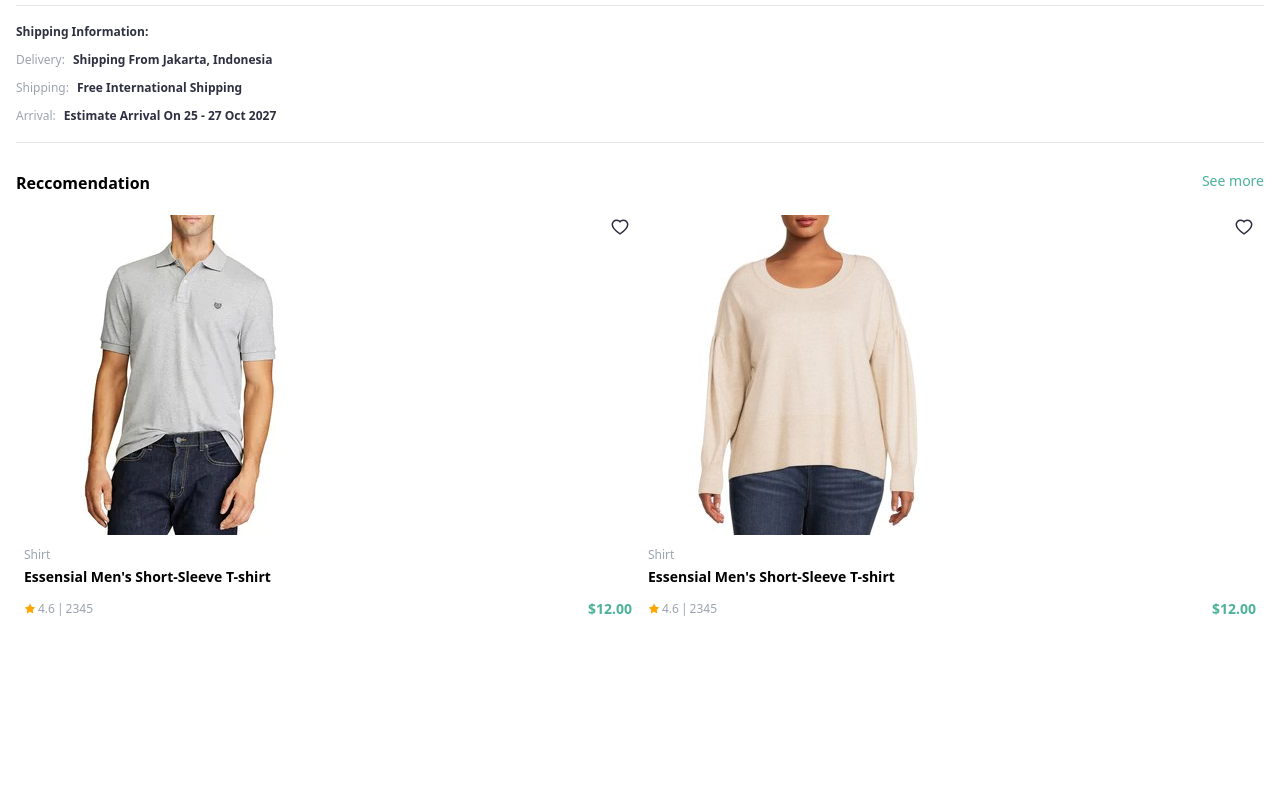
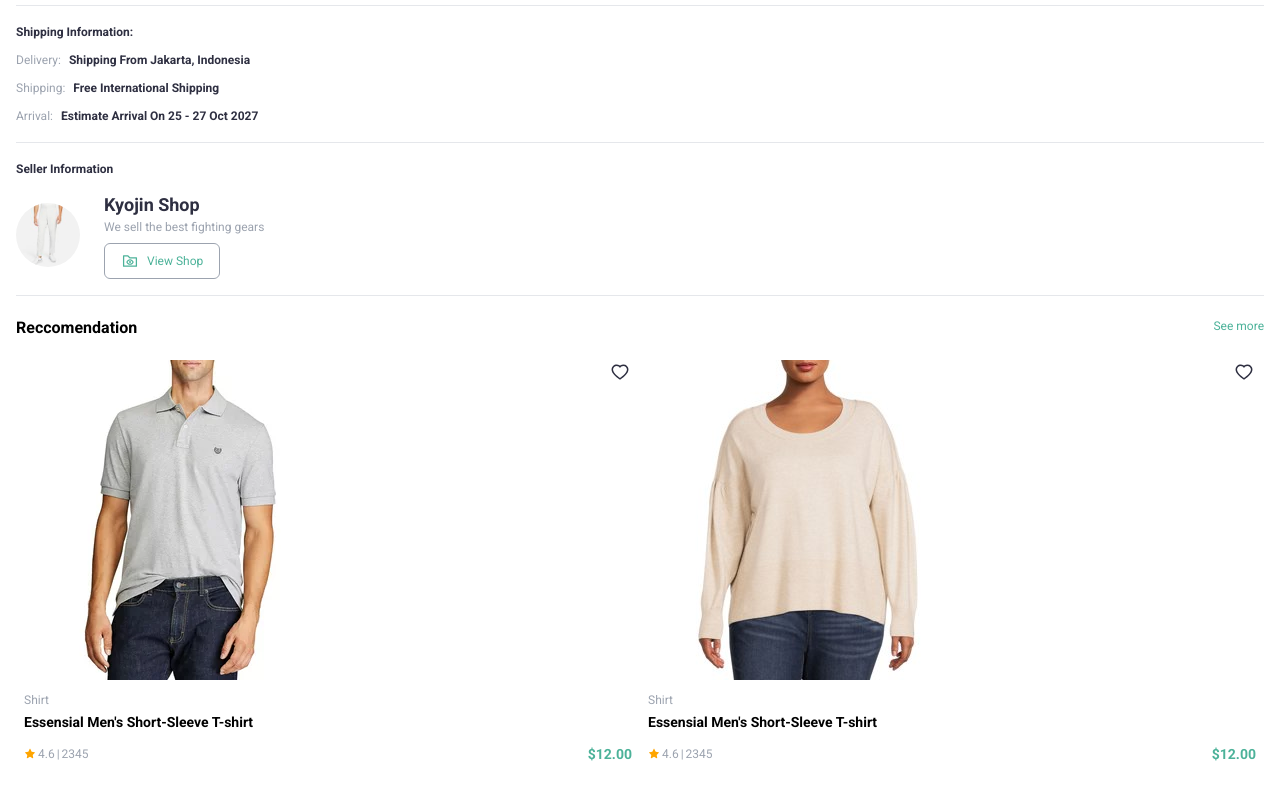
Before and after one commit to muhdszakari6/mobile-marketplace, a React (Vite) app: page /product/1 in a window 1280 px wide. Shown: the part 810-1610 px from the top of the page. Before the commit the page ends 1505 px from the top, so only its background shows below. Built offline with nearby package versions, Linux system fonts and the light colour scheme; the HTML template or start-up script is replaced by a standard one.

Commit message:
Review Component WIP

```diff
--- a/src/components/home/products.tsx
+++ b/src/components/home/products.tsx
@@ -7,7 +7,7 @@ const Products = () => {
         <h2 className="text-base font-bold text-black capitalize">
           Best Sale Product
         </h2>
-        <a href="#" className="text-sm text-primary-500 leading-7">
+        <a href="#" className="text-xs text-primary-500 leading-7">
           See more
         </a>
       </div>
--- a/src/components/product/product-about.tsx
+++ b/src/components/product/product-about.tsx
@@ -1,5 +1,6 @@
 import ProductDescription from "./product-description";
 import ProductShipping from "./product-shipping";
+import SellerInfo from "./seller-info";
 
 const properties = [
   { label: "Brand", value: "Puma" },
@@ -26,6 +27,7 @@ const ProductAbout = () => {
       </div>
       <ProductDescription />
       <ProductShipping />
+      <SellerInfo />
     </>
   );
 };
--- a/src/components/product/product-reviews.tsx
+++ b/src/components/product/product-reviews.tsx
@@ -1,5 +1,7 @@
 import { BsStarFill, BsStarHalf, BsStar } from "react-icons/bs";
 import Select from "../ui/select";
+import Pagination from "../ui/pagination";
+import ReviewItem from "./review-item";
 
 const ProductReviews = () => {
   const rating = 2.5;
@@ -8,7 +10,7 @@ const ProductReviews = () => {
   const emptyStars = Array.from(Array(Math.floor(5 - rating)).keys());
 
   return (
-    <div className="pb-3 mb-3 border-b border-gray-200">
+    <div className="pb-8 mb-3">
       <h3 className="text-black-500 text-xs leading-7 capitalize font-semibold">
         Review & Ratings
       </h3>
@@ -88,7 +90,7 @@ const ProductReviews = () => {
           </div>
         ))}
       </div>
-      <div className="flex items-end justify-between pt-3 pb-1 border-t border-gray-200">
+      <div className="flex items-end justify-between pt-3 mb-4 pb-1 border-t border-gray-200">
         <div className="flex flex-col">
           <h3 className="text-black-500 text-xs leading-7 capitalize font-semibold">
             Top reviews
@@ -100,6 +102,15 @@ const ProductReviews = () => {
         <div className="w-[30%]">
           <Select options={options} />
         </div>
+      </div>
+      {reviews.map((review) => (
+        <ReviewItem key={review.name} review={review} />
+      ))}
+      <div className="flex items-center justify-between pt-8">
+        <Pagination />
+        <a href="#" className="text-xs text-primary-500">
+          See more
+        </a>
       </div>
     </div>
   );
@@ -123,3 +134,7 @@ const reviewsSummary = [
 const totalReviews = 100;
 
 const options = ["Popular", "Recent", "Oldest"];
+const reviews = [
+  { name: "Eren Yeager", rating: "5.0" },
+  { name: "Levi Ackermann", rating: "4.0" },
+];
--- a/src/components/product/recommended-products.tsx
+++ b/src/components/product/recommended-products.tsx
@@ -3,11 +3,11 @@ import ProductCard from "../ui/product-card";
 const Reccomendation = () => {
   return (
     <>
-      <div className="flex justify-between z-10  pt-3 pb-2 items-end mb-1 sticky top-[calc(4rem-1px)]">
+      <div className="flex justify-between z-10 pt-3 pb-2 items-end mb-1">
         <h2 className="text-base font-bold text-black capitalize">
           Reccomendation
         </h2>
-        <a href="#" className="text-sm text-primary-500 leading-7">
+        <a href="#" className="text-xs text-primary-500 leading-7">
           See more
         </a>
       </div>
--- /dev/null
+++ b/src/components/product/review-item.tsx
@@ -0,0 +1,52 @@
+import { BsStarFill, BsFillHandThumbsUpFill } from "react-icons/bs";
+import { FiMoreHorizontal } from "react-icons/fi";
+import Chip from "../ui/chip";
+interface Review{
+    name: string;
+    rating: string;
+}
+interface ReviewProps{
+    review: Review;
+}
+const ReviewItem = ({review}:ReviewProps) => {
+  return (
+    <div className="pb-3 pt-3 border-b border-gray-200">
+      <div className="flex items-center justify-between">
+        <div className="flex items-center">
+          <img
+            loading="eager"
+            src={`/assets/product-page/product-sm.jpeg`}
+            className="rounded-full h-6 mr-2"
+          />
+          <h3 className="text-black-500 text-xs leading-7 capitalize font-semibold">
+           {review.name}
+          </h3>
+        </div>
+        <div className="flex items-center">
+          <BsStarFill className="text-xs text-[#FFA500] mr-1" />
+          <h3 className="text-black-500 text-xs mr-3 leading-7 capitalize font-semibold">
+           {review.rating}
+          </h3>
+          <FiMoreHorizontal className="text-xs text-gray-400 mr-1" />
+        </div>
+      </div>
+      <div className="flex items-center flex-wrap">
+        <Chip>Legit Seller</Chip>
+        <Chip>Very Good Product</Chip>
+        <Chip>Excellent Service</Chip>
+      </div>
+      <p className="my-4 text-xs text-gray-500">
+        According to my expectation, this is the best. Arigatou gozaimasu
+      </p>
+      <div className="my-2 flex items-center">
+        <div className="flex items-end text-xs text-primary-500">
+          <BsFillHandThumbsUpFill className="inline mr-2 mb-[3px]" />
+          <p>Helpful?</p>
+        </div>
+        <span className="text-gray-400 text-xs ml-auto">Yesterday</span>
+      </div>
+    </div>
+  );
+};
+
+export default ReviewItem;
--- /dev/null
+++ b/src/components/product/seller-info.tsx
@@ -0,0 +1,32 @@
+import { AiOutlineFolderView } from "react-icons/ai";
+
+const SellerInfo = () => {
+  return (
+    <div className="border-b border-gray-200 pb-4 items-end mb-1">
+      <h3 className="text-black-500 text-xs leading-7 mb-2 capitalize font-semibold">
+        Seller Information
+      </h3>
+      <div className="flex items-center">
+        <img
+          loading="eager"
+          src={`/assets/product-page/product-sm.jpeg`}
+          className="rounded-full h-16 mr-6"
+        />
+        <div>
+          <h3 className="text-black-500 text-lg leading-7 capitalize font-semibold">
+            Kyojin Shop
+          </h3>
+          <p className="mb-2 text-xs text-gray-400">
+            We sell the best fighting gears
+          </p>
+          <button className="px-4 py-2 bg-transparent border flex items-center rounded-md border-gray-400 text-xs text-primary-500 ">
+            <AiOutlineFolderView className="mr-2 text-lg" />
+            View Shop
+          </button>
+        </div>
+      </div>
+    </div>
+  );
+};
+
+export default SellerInfo;
--- /dev/null
+++ b/src/components/ui/chip.tsx
@@ -0,0 +1,11 @@
+import { PropsWithChildren } from "react";
+
+const Chip = ({ children }: PropsWithChildren) => {
+  return (
+    <span className="text-[0.5rem] whitespace-nowrap mt-2 rounded-full py-1 px-2 border border-primary-500 text-primary-500 bg-primary-50 mr-2">
+      {children}
+    </span>
+  );
+};
+
+export default Chip;
--- /dev/null
+++ b/src/components/ui/pagination.tsx
@@ -0,0 +1,21 @@
+import { BsChevronLeft, BsChevronRight } from "react-icons/bs";
+
+const Pagination = () => {
+  const pages = [1, 2, 3];
+  return (
+    <div className="flex items-center">
+      <button className="bg-gray-200 text-black shadow-md text-center flex items-center justify-center rounded-full h-5 w-5 mr-4">
+        <BsChevronLeft className="text-[0.5rem]" />
+      </button>
+      {pages.map((page) => (
+        <span key={page} className="text-xs mr-4 text-gray-400">{page}</span>
+      ))}
+      <span className="text-xs mr-4 text-gray-400">....</span>
+      <button className="bg-white text-black shadow-md text-center flex items-center justify-center rounded-full h-5 w-5">
+        <BsChevronRight className="text-[0.5rem]" />
+      </button>
+    </div>
+  );
+};
+
+export default Pagination;
--- a/src/components/ui/product-card.tsx
+++ b/src/components/ui/product-card.tsx
@@ -42,7 +42,12 @@ const ProductCard = ({
           className="text-xl absolute top-2.5 right-2.5 text-red-500"
         />
       )}
-      <img loading="eager" src={`/assets/home/${photo}`} alt={title} />
+      <img
+        className="min-h-[8rem]"
+        loading="eager"
+        src={`/assets/home/${photo}`}
+        alt={title}
+      />
       <p className="text-gray-400 text-xs mt-3">{category}</p>
       <h3 className="mt-1 text-black text-sm font-semibold">{title}</h3>
       <div className="flex items-end">
--- a/src/index.css
+++ b/src/index.css
@@ -1,3 +1,4 @@
+@import url('https://fonts.googleapis.com/css2?family=Lato:ital,wght@0,100;0,300;0,400;0,700;0,900;1,100;1,300;1,400;1,700;1,900&family=Roboto:ital,wght@0,100;0,300;0,400;0,500;0,700;0,900;1,100;1,300;1,400;1,500;1,700;1,900&display=swap');
 @tailwind base;
 @tailwind components;
 @tailwind utilities;
@@ -5,3 +6,13 @@
 .swiper-wrapper{
     transition-duration: 1s !important;
 }
+body {
+  font-family: 'Roboto', sans-serif;
+  -webkit-font-smoothing: antialiased;
+  -moz-osx-font-smoothing: grayscale;
+}
+
+html {
+  font-family: 'Roboto', sans-serif;
+  -webkit-font-smoothing: antialiased;
+}
--- a/src/pages/product-page.tsx
+++ b/src/pages/product-page.tsx
@@ -64,7 +64,7 @@ const ProductPage = () => {
         <ProductHeader />
       </motion.div>
       <div className="my-16 px-4">
-        <motion.div className="z-0  relative" variants={item}>
+        <motion.div className="z-0 min-h-[18rem] relative" variants={item}>
           <div className="absolute top-4 left-4">
             {[1, 2, 3, 4].map((_, i) => (
               <div className="block mb-3" key={i}>
```
